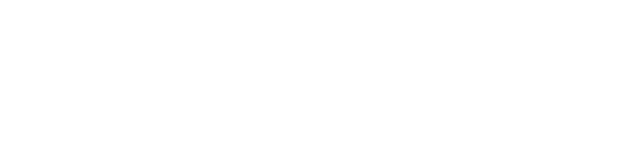
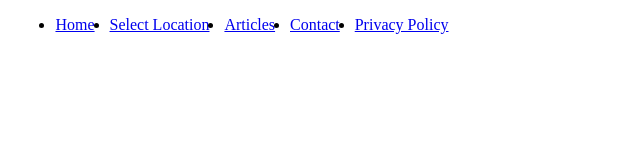
Before and after one commit to graveycoder/naturaldisasterinfo, a plain HTML site: page index.html in a window 1280 px wide. Shown: the whole page, without its empty margins (0-640 px from the left). Drawn offline with Linux system fonts and the light colour scheme.

Commit message:
Added code

```diff
--- a/index.html
+++ b/index.html
@@ -1,10 +1,29 @@
 <!DOCTYPE html>
-<html>
+<html lang="en">
 <head>
     <meta charset="UTF-8" />
-    <title>title</title>
+    <title>Natural Disaster Info</title>
+    <meta charset="UTF-8"/>
+    <meta name="viewport"  content="width=device-width, initial-scale=1.0" />
+    <link rel="stylesheet"  href="stylesheet.css" />
 </head>
 <body>
+    <main>
+    <header id="header">
 
+        <nav id="nav-bar">
+          <ul id="unorderedlist">
+          <li><div><a href="#features" class="nav-link">Home</a></div></li>
+          <li><div><a href="#product" class="nav-link">Select Location</a></div></li>
+          <li><div><a href="#footer" class="nav-link">Articles</a></div></li>
+          <li><div><a href="#footer" class="nav-link">Contact</a></div></li>
+          <li><div><a href="#footer" class="nav-link">Privacy Policy</a></div></li>
+          </ul>
+        </nav>
+    </header>
+
+
+
+        </main>
 </body>
 </html>
--- a/stylesheet.css
+++ b/stylesheet.css
@@ -1,3 +1,41 @@
 * {
     box-sizing: border-box;
 }
+
+.container {
+    display: flex;
+    flex-wrap: wrap;
+    justify-content: space-between;
+  }
+
+  .item {
+    width: 32%;
+    padding-bottom: 32%; /* Same as width, sets height */
+    margin-bottom: 2%; /* (100-32*3)/2 */
+    position: relative;
+  }
+
+  #header {
+    background-color: transparent;
+  display: flex;
+  justify-content: space-around;
+  position: fixed;
+  top: 0;
+  align-items: center;
+  }
+  #logo {
+    width: 60vw;
+  }
+  #unorderedlist {
+    display: flex;
+    flex-direction: row;
+    justify-content: space-around;
+    margin-top: 20px;
+    width: 35vw;
+        list-style-type: disc;
+      margin-block-start: 1em;
+      margin-block-end: 1em;
+      margin-inline-start: 0px;
+      margin-inline-end: 0px;
+      padding-inline-start: 40px;
+  }
```
